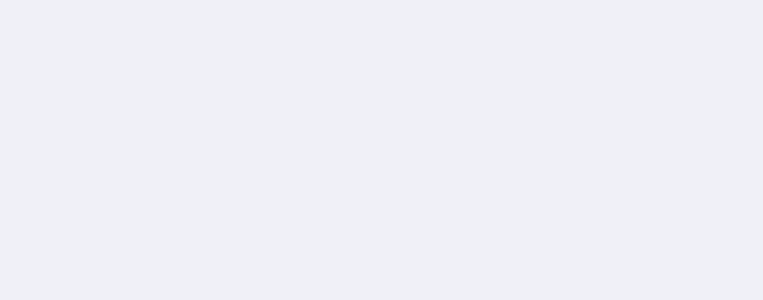
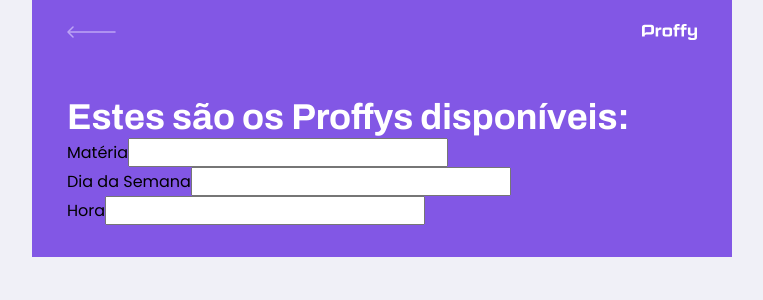
Before and after one commit to Bignotto/nlw2-web, a React (Create React App) app: page /study in a window 1280 px wide. Shown: the top 300 px of the page, without its empty margins (258-1021 px from the left). Built offline with nearby package versions, Linux system fonts and the light colour scheme.

Commit message:
wip: going home

```diff
--- /dev/null
+++ b/src/components/PageHeader/index.tsx
@@ -0,0 +1,30 @@
+import React from "react";
+import { Link } from "react-router-dom";
+
+import logoImg from "../../assets/images/logo.svg";
+import backIcon from "../../assets/images/icons/back.svg";
+
+import "./styles.css";
+
+interface PageHeaderProps {
+  title: string;
+}
+
+const PageHeader: React.FC<PageHeaderProps> = (props) => {
+  return (
+    <header className="page-header">
+      <div className="top-bar-container">
+        <Link to="/">
+          <img src={backIcon} alt="Voltar" />
+        </Link>
+        <img src={logoImg} alt="Logo" />
+      </div>
+      <div className="header-content">
+        <strong>{props.title}</strong>
+        {props.children}
+      </div>
+    </header>
+  );
+};
+
+export default PageHeader;
--- /dev/null
+++ b/src/components/PageHeader/styles.css
@@ -0,0 +1,39 @@
+.page-header {
+  display: flex;
+  flex-direction: column;
+  background-color: var(--color-primary);
+}
+
+.page-header .top-bar-container {
+  width: 90%;
+  margin: 0 auto;
+  display: flex;
+  justify-content: space-between;
+  align-items: center;
+  color: var(--color-text-in-primary);
+  padding: 1.6rem 0;
+}
+.page-header .top-bar-container a {
+  height: 3.2rem;
+  transition: opacity 0.2s;
+}
+
+.page-header .top-bar-container a:hover {
+  opacity: 0.6;
+}
+.page-header .top-bar-container > img {
+  height: 1.6rem;
+}
+
+.page-header .header-content {
+  width: 90%;
+  margin: 0 auto;
+  position: relative;
+  margin: 3.2rem auto;
+}
+
+.page-header .header-content strong {
+  font: 700 3.6rem Archivo;
+  line-height: 4.2rem;
+  color: var(--color-title-in-primary);
+}
--- a/src/pages/TeacherForm/index.tsx
+++ b/src/pages/TeacherForm/index.tsx
@@ -1,9 +1,14 @@
 import React from "react";
+import PageHeader from "../../components/PageHeader";
 
-// import { Container } from './styles';
+import "./styles.css";
 
 const TeacherForm: React.FC = () => {
-  return <h1>Teachers Form</h1>;
+  return (
+    <div id="page-teacher-form" className="container">
+      <PageHeader title="Que incrível que você quer dar aulas!" />
+    </div>
+  );
 };
 
 export default TeacherForm;
--- /dev/null
+++ b/src/pages/TeacherForm/styles.css
@@ -0,0 +1,4 @@
+#page-teacher-form {
+  width: 100vw;
+  height: 100vh;
+}
--- a/src/pages/TeacherList/index.tsx
+++ b/src/pages/TeacherList/index.tsx
@@ -1,17 +1,27 @@
 import React from "react";
-import { Link } from "react-router-dom";
+import PageHeader from "../../components/PageHeader";
 
-import logoImg from "../../assets/images/logo.svg";
-import backIcon from "../../assets/images/icons/back.svg";
+import "./styles.css";
 
 const TeacherList: React.FC = () => {
   return (
     <div id="page-teacher-list" className="container">
-      <header className="page-header">
-        <div className="top-bar-container">
-          <Link to="/"></Link>
-        </div>
-      </header>
+      <PageHeader title="Estes são os Proffys disponíveis:">
+        <form id="search-teachers">
+          <div className="input-block">
+            <label htmlFor="subject">Matéria</label>
+            <input type="text" id="subject" />
+          </div>
+          <div className="input-block">
+            <label htmlFor="week_day">Dia da Semana</label>
+            <input type="text" id="week_day" />
+          </div>
+          <div className="input-block">
+            <label htmlFor="time">Hora</label>
+            <input type="text" id="time" />
+          </div>
+        </form>
+      </PageHeader>
     </div>
   );
 };
--- /dev/null
+++ b/src/pages/TeacherList/styles.css
@@ -0,0 +1,4 @@
+#page-teacher-list {
+  width: 100vw;
+  height: 100vh;
+}
```
